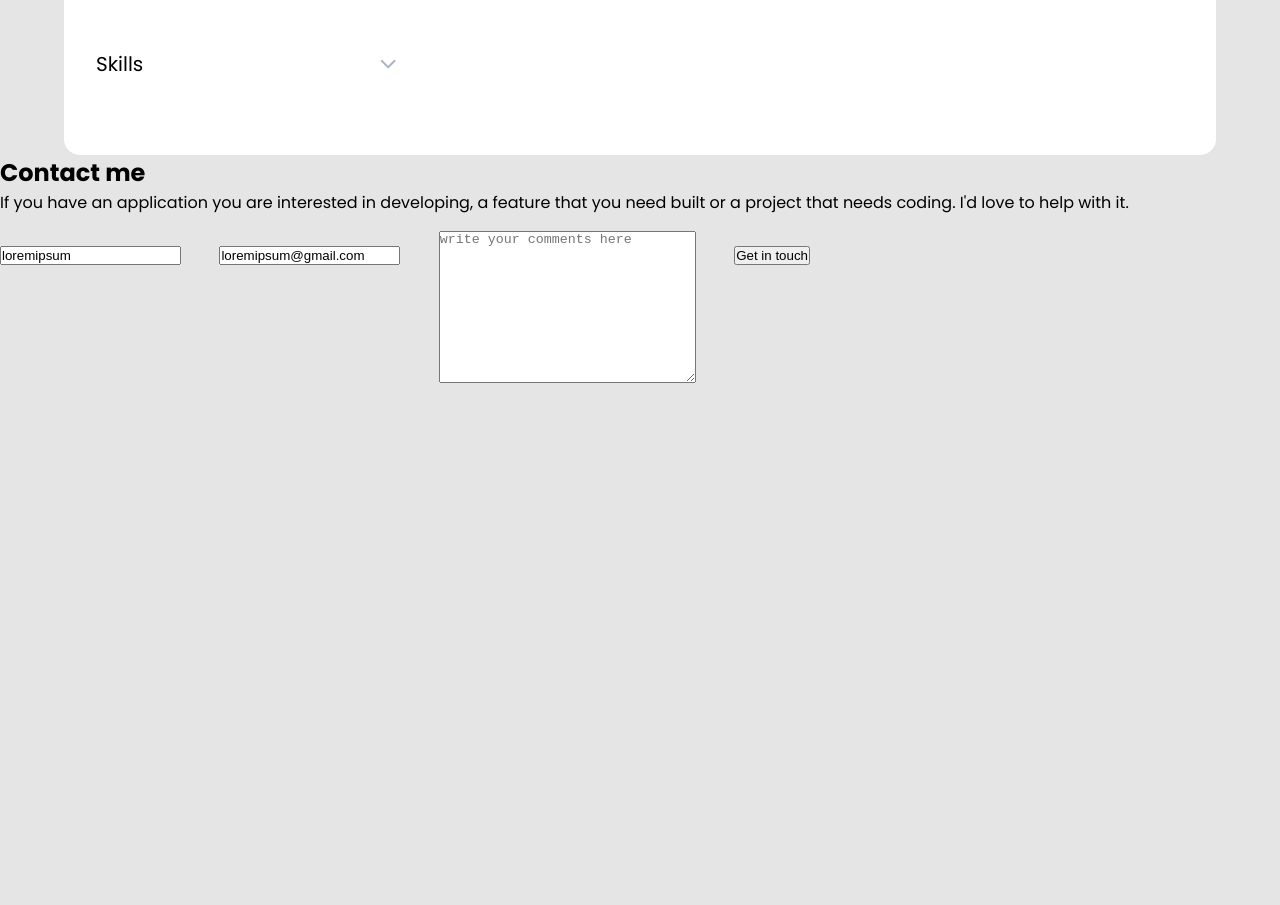
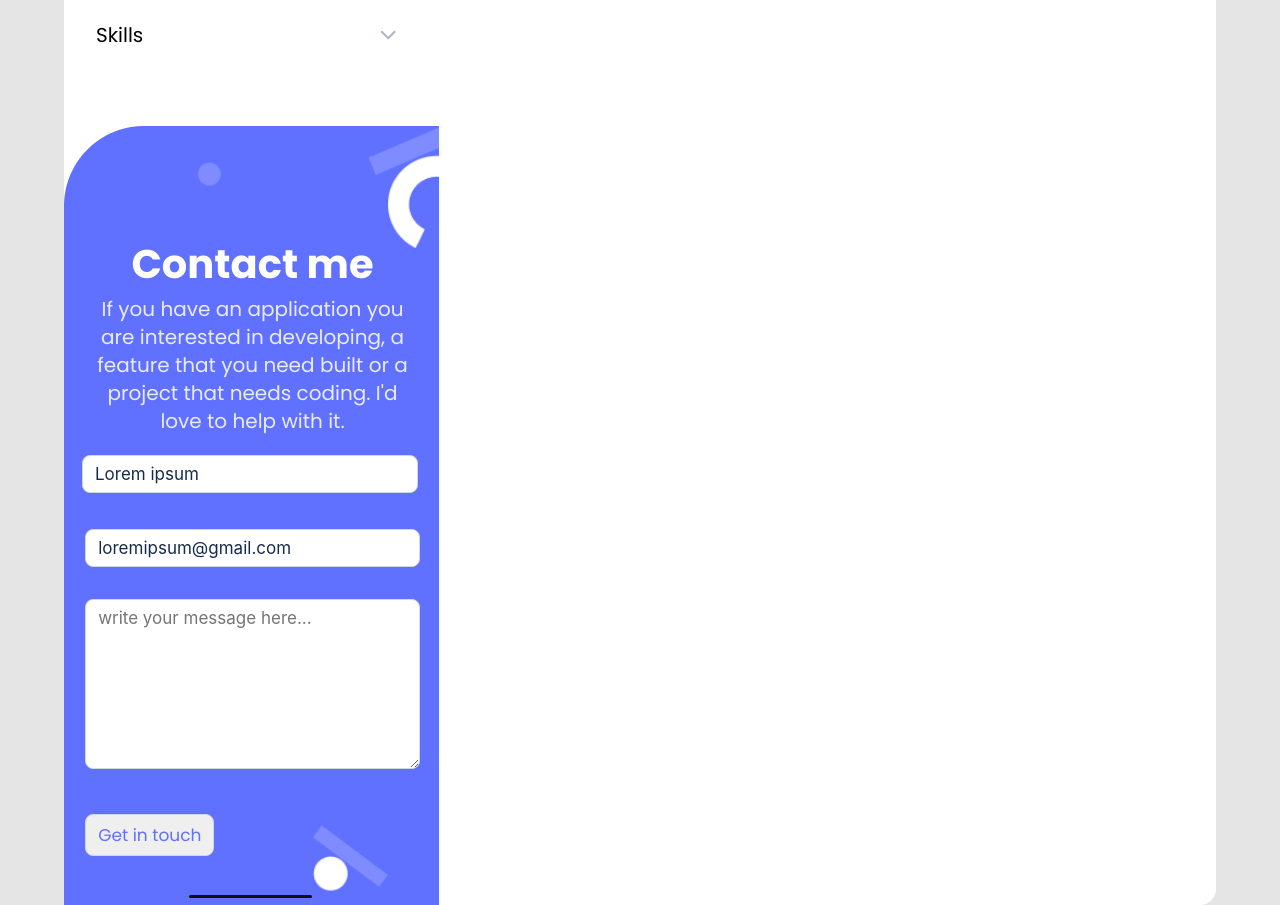
Before and after one commit to MPDADDY/portfolio, a website: page index.html in a window 1280 px wide. Shown: the part 4120-5025 px from the top of the page. Before the commit the page ends 4530 px from the top, so only its background shows below. Drawn offline with Linux system fonts and the light colour scheme.

Commit message:
Added style.css for portfolio contact form

```diff
--- a/index.html
+++ b/index.html
@@ -189,9 +189,8 @@
         </article>
     </section>
     <section id="aboutme">
-        <article>
+    <article class="padding">
             <h1>About Myself</h1>
-        </article>
         <p>I'm a software developer! I can help you build a product , feature or website Look through some of my work
             and experience! If you like what you see and have a project you need coded, don't hesitate to contact me.
         </p>
@@ -221,7 +220,8 @@
         <div class="getresume">
             <a title="get my resume" href="#">Get my resume</a>
         </div>
-        <article id="what_i_do">
+    </article>
+        <article id="what_i_do" class="padding">
             <ul class="gridcolumn">
                 <li>
                     <ul>
@@ -232,15 +232,15 @@
                     </ul>
                     <ul class="langcontainer">
                         <li class="langgrid">
-                            <img src="images/Ellipse 1.png" alt="">
+                            <div class="javap"><img src="images/Ellipse 1.png" alt=""></div>
                             <p>javascript</p>
                         </li>
                         <li class="langgrid">
-                            <img src="images/Ellipse 1 (1).png" alt="">
+                            <div class="htmlp"><img src="images/Ellipse 1 (1).png" alt=""></div>
                             <p>HTML</p>
                         </li>
                         <li class="langgrid">
-                            <img src="images/Ellipse 1 (2).png" alt="">
+                           <div class="cssp"><img src="images/Ellipse 1 (2).png" alt=""></div>
                             <p>CSS</p>
                         </li>
                     </ul>
@@ -255,32 +255,35 @@
                 </li>
             </ul>
         </article>
-    </section>
         <footer>
-        <section>
+            <section class="footer">
               <h2>Contact me</h2>
               <p>If you have an application you are interested in developing, a feature that you need built or a project that needs coding.
                 I'd love to help with it.
               </p>
-          <ul>
+              <form action="https://formspree.io/f/{form_id}" method="post">
+                <ul class="form-container">
                  <li>
                      <label for="name">
-                    <input type="text" id="name" maxlength="30" placeholder="lorem ipsum" value="loremipsum" required>
+                         <input id="name"  maxlength="30" placeholder="Lorem ipsum" type="text" value="Lorem ipsum" required>
                      </label>
                  </li>
                  <li>
                      <label for="email">
-                    <input id="email" type="email" placeholder="loremipsum@gmail.com" value="loremipsum@gmail.com" required>
+                         <input id="email"  type="email" placeholder="loremipsum@gmail.com" value="loremipsum@gmail.com" required>
                      </label>
+                 </li><!--
+                 --><li>
+                     <textarea name="comments" id="comments" cols="30" rows="10" placeholder="write your message here..." required></textarea>
                  </li>
                  <li>
-                <textarea name="textarea" id="message" cols="30" rows="10" placeholder="write your comments here"></textarea>
-            </li>
-            <li>
-                <button type="submit">Get in touch</button>
+                     <button type="submit" id="submit"  class="submitform">Get in touch</button>
                  </li>
                 </ul>
+                <div class="divider"></div>
+             </form>
             </section>
         </footer>
+    </section>
 </body>
 </html>
--- a/styles.css
+++ b/styles.css
@@ -208,7 +208,6 @@ section .canopy ul li {
 #aboutme {
   width: 378px;
   max-width: 378px;
-  padding: 2rem;
   display: flex;
   flex-direction: column;
   background-color: #fff;
@@ -239,6 +238,10 @@ section .canopy ul li {
 
 #what_i_do {
   margin-top: 3rem;
+}
+
+.padding {
+  padding: 2rem;
 }
 
 .marginleft {
@@ -287,14 +290,16 @@ section .canopy ul li {
 
 .langgrid {
   display: grid;
-  align-items: center;
   grid-template-columns: 1fr 3fr;
+  /justify-content: baseline;
+  align-items: left;
+  background: #f7f7f9;
+  margin-top: 10px;
+  border-radius: 8px;
   width: 303px;
   height: 66.72px;
-  background: #f7f7f9;
-  border-radius: 8px;
-  margin: 20px 0;
 }
+
 
 .langcontainer {
   display: grid;
@@ -313,6 +318,108 @@ section .canopy ul li {
   grid-template-columns: 3fr 1fr;
   max-width: 378px;
 }
+
+/*footer section*/
+footer {
+  background-image: url(images/Contact\ me.jpg);
+  background-repeat: no-repeat;
+  max-width: 375px;
+  padding-left: 2px;
+  height: 779px;
+  border-top-left-radius: 70px;
+
+}
+
+.footer {
+  background-image: url(images/footer\ shapes.png);
+  background-repeat: no-repeat;
+  background-size: contain;
+  background-position: right;
+}
+
+.footer h2 {
+font-size: 40px;
+font-weight: 700;
+line-height: 52px;
+letter-spacing: 0em;
+text-align: center;
+color: rgba(255, 255, 255, 1);
+padding-top: 7rem;
+}
+
+.footer p {
+  font-family: Poppins;
+  font-size: 20px;
+  font-weight: 400;
+  line-height: 28px;
+  letter-spacing: 0em;
+  text-align: center;
+  color:rgba(235, 235, 255, 1);
+  text-align: center;
+  width: 327px;
+  margin: auto;
+  padding-top: 5px
+}
+
+.form-container {
+  flex-direction: column;
+  display: flex;
+  align-items: center;
+}
+
+.form-container li {
+  width: 100%;
+  margin: auto;
+}
+
+input[type=text],
+input[type=email],
+textarea {
+  box-sizing: border-box;
+  font-family: 'Inter', Arial, Helvetica, sans-serif;
+  font-weight: 400;
+  color: rgba(23, 43, 77, 1);
+  border-radius: 8px;
+  width: 100%;
+  margin: auto;
+  padding: 8px 12px;
+  outline: none;
+  font-size: 17px;
+  line-height: 20px;
+  background: #fff;
+  border: 1px solid #cfd8dc;
+}
+
+input[type=text] {
+  margin-left: 1rem;
+  width: 95%;
+}
+
+textarea {
+  height: 170px;
+}
+
+.submitform {
+  padding: 8px 12px;
+  border: 1px solid #cfd8dc;
+  border-radius: 8px;
+  line-height: 24px;
+  font-weight: 500;
+  font-size: 17px;
+  font-family: 'Poppins';
+  color: rgba(96, 112, 255, 1);
+}
+
+.divider {
+  height: 3px;
+  width: 33%;
+  margin-top: 6%;
+  background-color: #0e0f0f;
+  border-radius: 10px;
+  margin-left: 33%;
+  margin-bottom: 1%;
+}
+
 
 @media (min-width: 378px) {
   .intro {
```
Also changed, not shown: images/Contact me.jpg (added), images/footer shapes.png (added), images/footer-background-desktop.png (added). Lines whose indentation alone changed are shown as unchanged.
